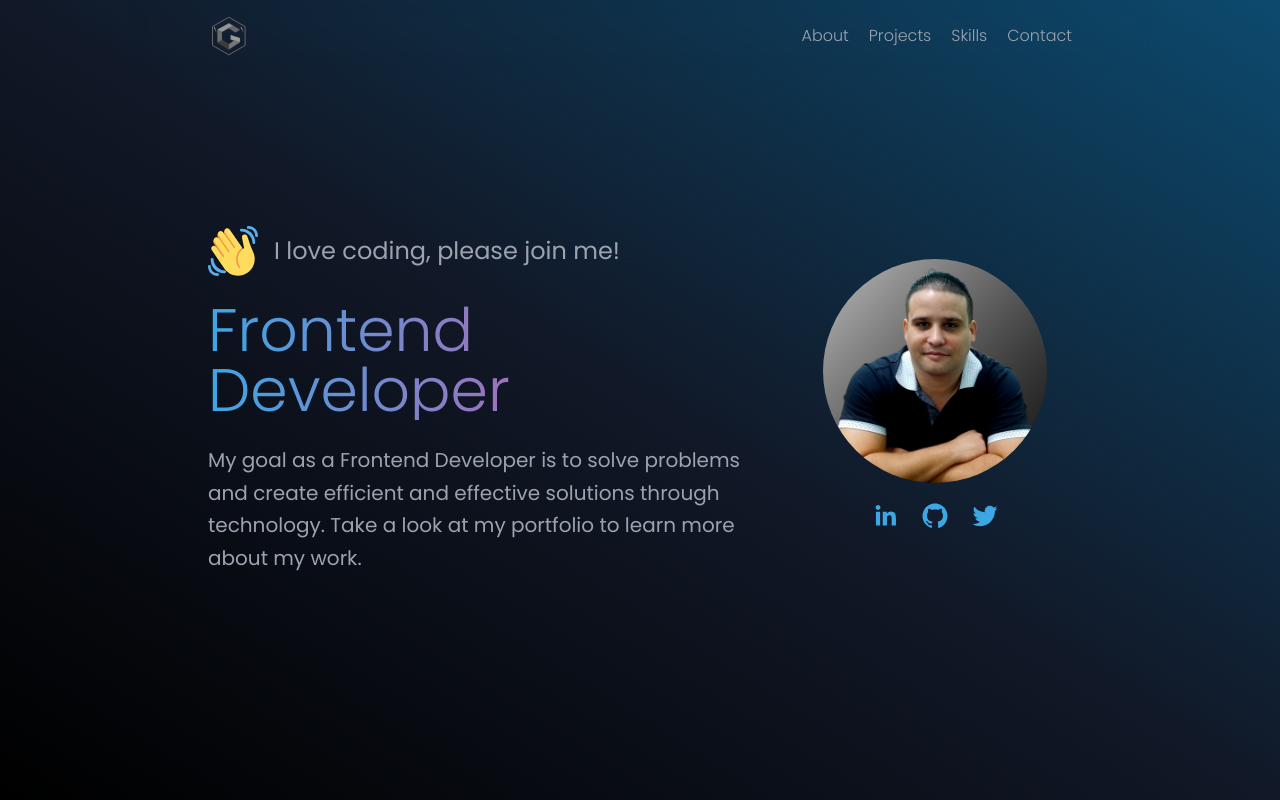
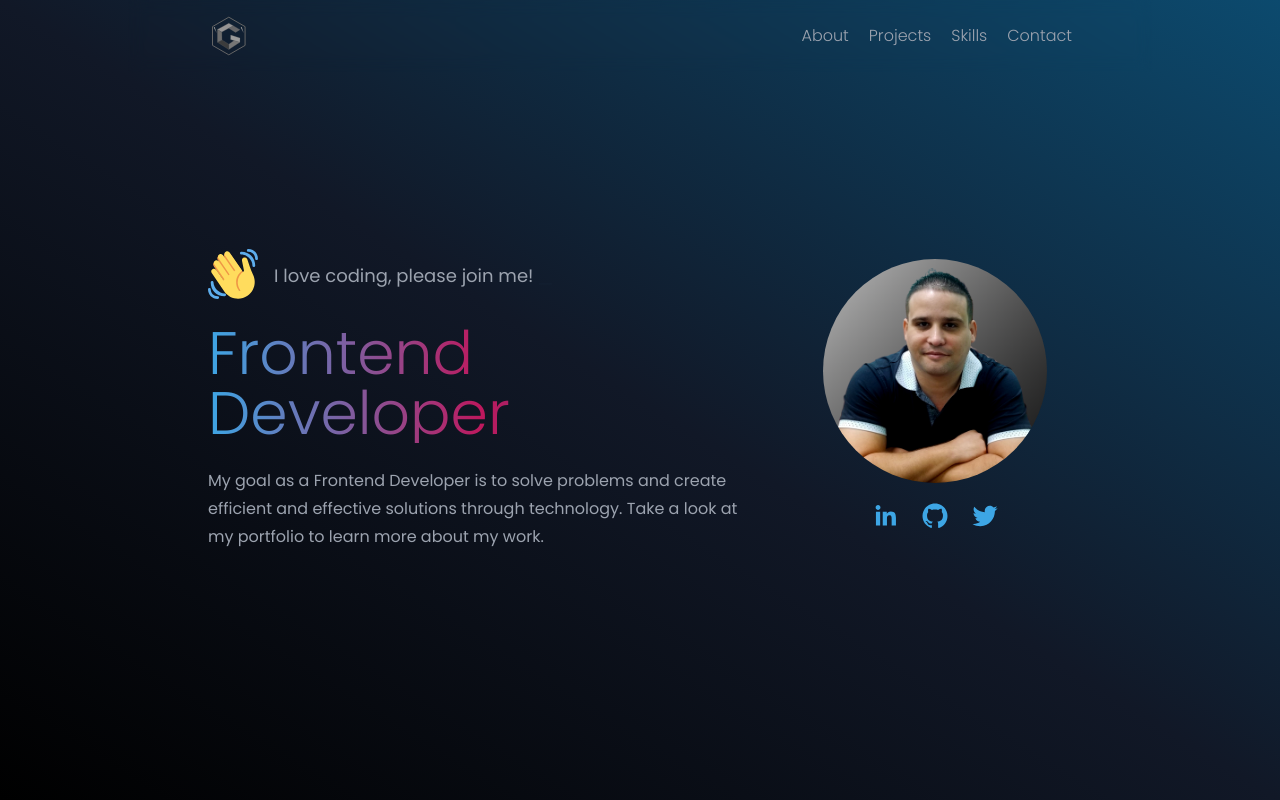
Before and after one commit to gustavoylc/portfolio, a Next.js app: page / in a window 1280 px wide. Built offline with nearby package versions, Linux system fonts and the light colour scheme.

Commit message:
style: update font size

```diff
--- a/src/pages/index.js
+++ b/src/pages/index.js
@@ -11,7 +11,7 @@ function Home() {
     words: [
       "Hi, I'm Gustavo!",
       'I love coding, please join me!',
-      "Let's start again",
+      "Let's start again!",
       '{ greeting: "Hi, I\'m Gustavo!" }',
     ],
     loop: 1,
@@ -36,20 +36,20 @@ function Home() {
       className="grid justify-items-center grid-rows-2 sm:grid-rows-1 gap-10 sm:grid-cols-[2fr_1fr]"
     >
       <section className="flex flex-col gap-6">
-        <article className="flex items-center gap-4 text-3xl">
+        <article className="flex items-center gap-4">
           <WavingHandIcon height="50" />
           <h4>
-            <span>{text}</span>
+            <span className="text-lg">{text}</span>
             <Cursor cursorColor="#6ac0f3" cursorStyle="_" />
           </h4>
         </article>
         <article>
-          <p className="font-light text-transparent bg-clip-text bg-gradient-to-r from-[#3da6e5] to-pink-500 text-4xl sm:text-6xl font-black">
+          <p className="font-light text-transparent bg-clip-text bg-gradient-to-r from-[#3da6e5] via-pink-700 to-sky-700 text-4xl sm:text-6xl font-extrabold">
             Frontend Developer
           </p>
         </article>
-        <article className="text-xl">
-          <p className="leading-relaxed">
+        <article className="">
+          <p className="leading-7">
             My goal as a Frontend Developer is to solve problems and create
             efficient and effective solutions through technology. Take a look at
             my portfolio to learn more about my work.
```
